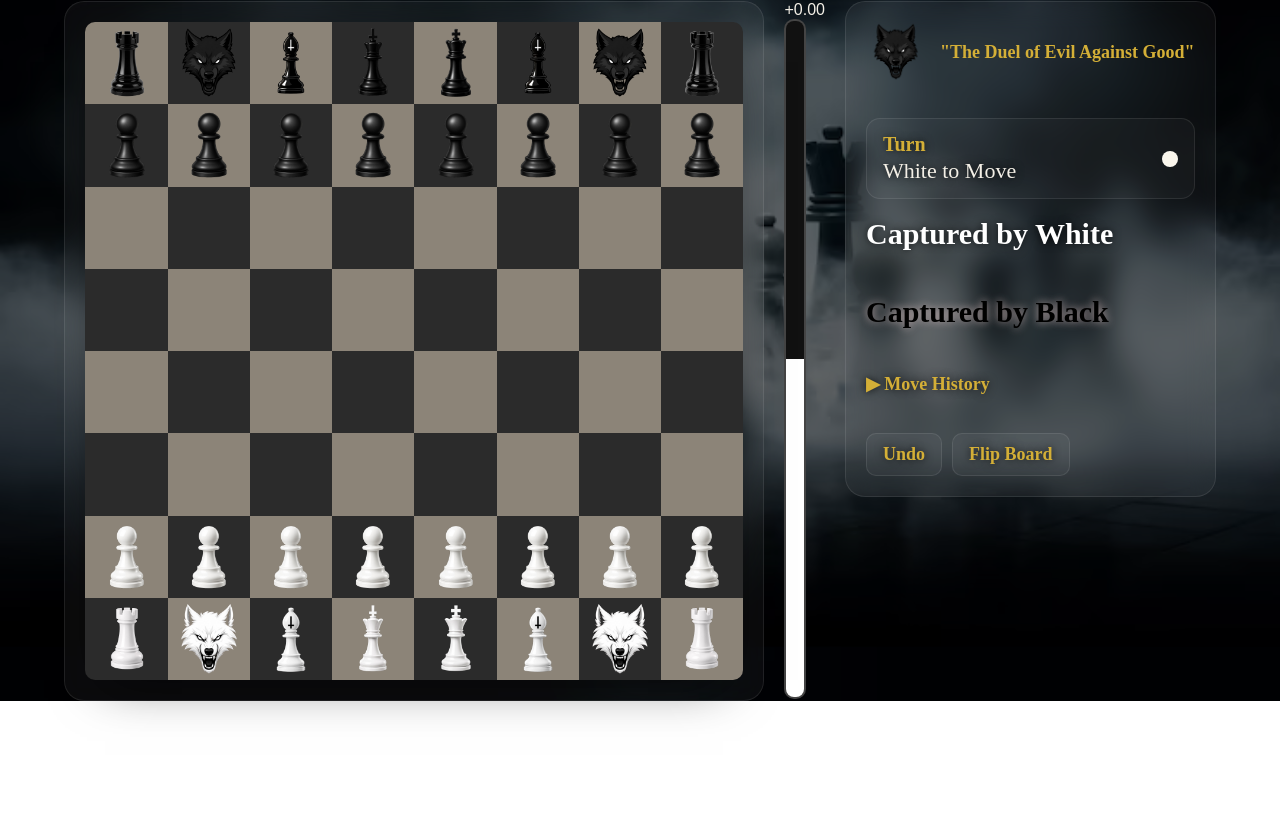
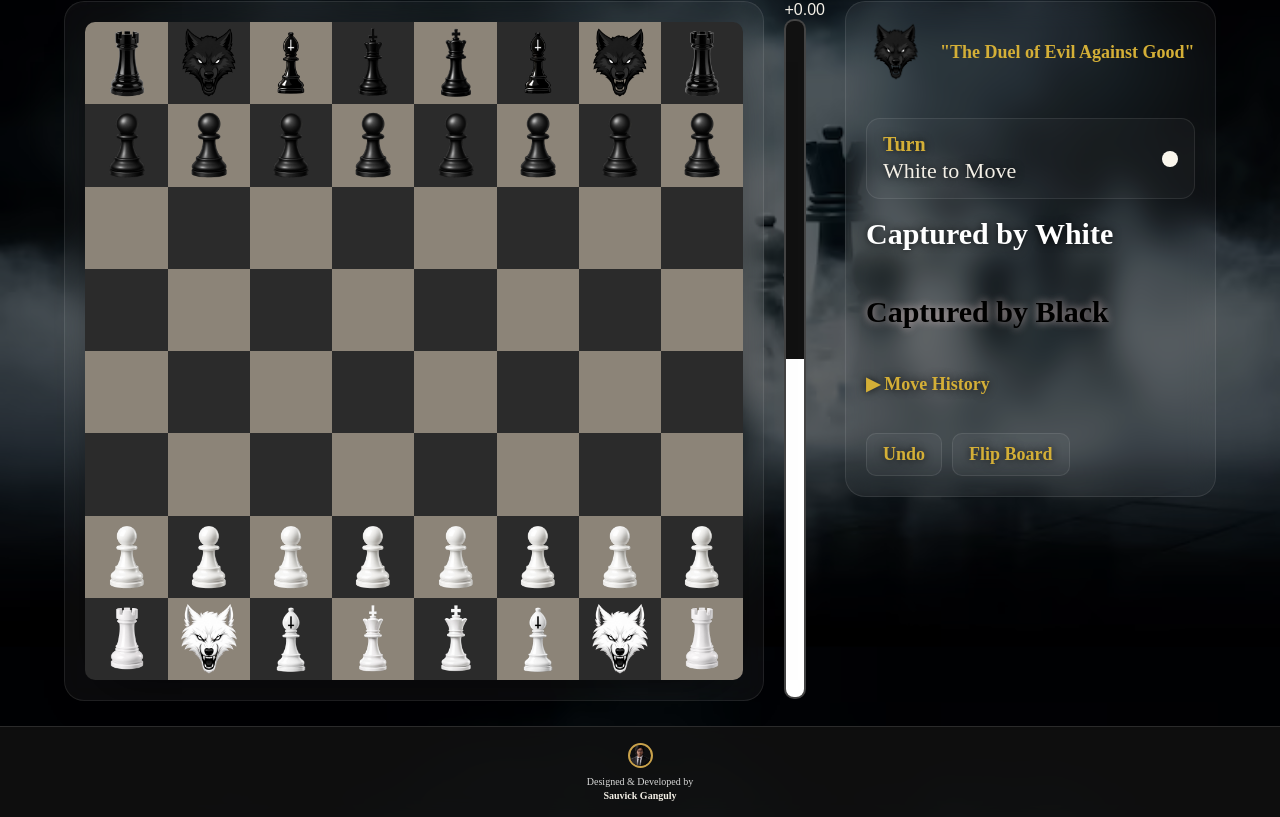
Before and after one commit to sauvick-ganguly/devil-chess-engine, a React (Vite) app: page / in a window 1280 px wide. Shown: the part 206-1023 px from the top of the page. Before the commit the page ends 907 px from the top, so only its background shows below. Built offline with nearby package versions, Linux system fonts and the light colour scheme; a web font is replaced by a local one.

Commit message:
Updates 2407

```diff
--- a/src/App.jsx
+++ b/src/App.jsx
@@ -4,25 +4,25 @@ import SidePanel from "./components/SidePanel";
 import GameOverModal from "./components/GameOverModal";
 import PromotionModal from "./components/PromotionModal";
 import useGame from "./hooks/useGame";
-import bgVideo from "./assets/background.mp4";
 import EvaluationBar from "./components/EvaluationBar";
+import myPhoto from "./assets/sauvick.png";
 
 function App() {
-
   const game = useGame();
 
   return (
     <>
-      {/* Fixed Background */}
       <div className="background"></div>
 
-      {/* Main App */}
       <div className="app">
+
         <Header game={game} />
 
         <div className="layout">
 
-          <ChessBoard game={game} />
+          <div className="board-section">
+            <ChessBoard game={game} />
+          </div>
 
           <EvaluationBar
             evaluation={game.evaluation}
@@ -34,8 +34,18 @@ function App() {
 
         </div>
 
+        {/* Full-width Footer */}
+        <footer className="creator-card">
+          <img src={myPhoto} alt="Sauvick Ganguly" />
+
+          <p>Designed & Developed by</p>
+
+          <h3>Sauvick Ganguly</h3>
+        </footer>
+
         <GameOverModal game={game} />
         <PromotionModal game={game} />
+
       </div>
     </>
   );
--- a/src/components/SidePanel.jsx
+++ b/src/components/SidePanel.jsx
@@ -8,6 +8,7 @@ import blackKing from "../assets/black/blackKing1.png";
 import blackRook from "../assets/black/blackRook.png";
 import blackPawn from "../assets/black/blackPawn.png";
 import blackWolf from "../assets/black/blackWolf.png";
+import myPhoto from "../assets/sauvick.png";
 
 const symbols = {
     w: {
@@ -342,8 +343,13 @@ function SidePanel({ game }) {
                     Flip Board
                 </button>
             </div>
+
+
         </div>
+
     );
+
+
 }
 
 export default SidePanel;
--- a/src/index.css
+++ b/src/index.css
@@ -876,3 +876,52 @@ footer.credit {
         width: min(95vw, 420px);
     }
 }
+.board-section{
+    display:flex;
+    flex-direction:column;
+    align-items:center;
+}
+
+.creator-card{
+    width:100vw;
+
+    margin-top:25px;
+    margin-left:calc(50% - 50vw);
+
+    padding:16px 20px;   /* Reduced from 35px */
+
+    display:flex;
+    flex-direction:column;
+    align-items:center;
+    justify-content:center;
+
+    background:rgba(18,18,18,.82);
+    backdrop-filter:blur(12px);
+
+    border-top:1px solid rgba(255,255,255,.12);
+}
+
+.creator-card img{
+    width:25px;      /* Reduced from 90px */
+    height:25px;
+
+    border-radius:50%;
+    object-fit:cover;
+
+    border:2px solid #c9a24b;
+}
+
+.creator-card p{
+    margin:8px 0 3px;
+  font-family: "Cinzel", serif;
+    color:#d8d8d8;
+    font-size:10px;
+}
+
+.creator-card h3{
+    margin:0;
+font-family: "Cinzel", serif;
+    font-size:10px;
+
+    color:#f3efe6;
+}
```
Also changed, not shown: src/assets/sauvick.png (added).
